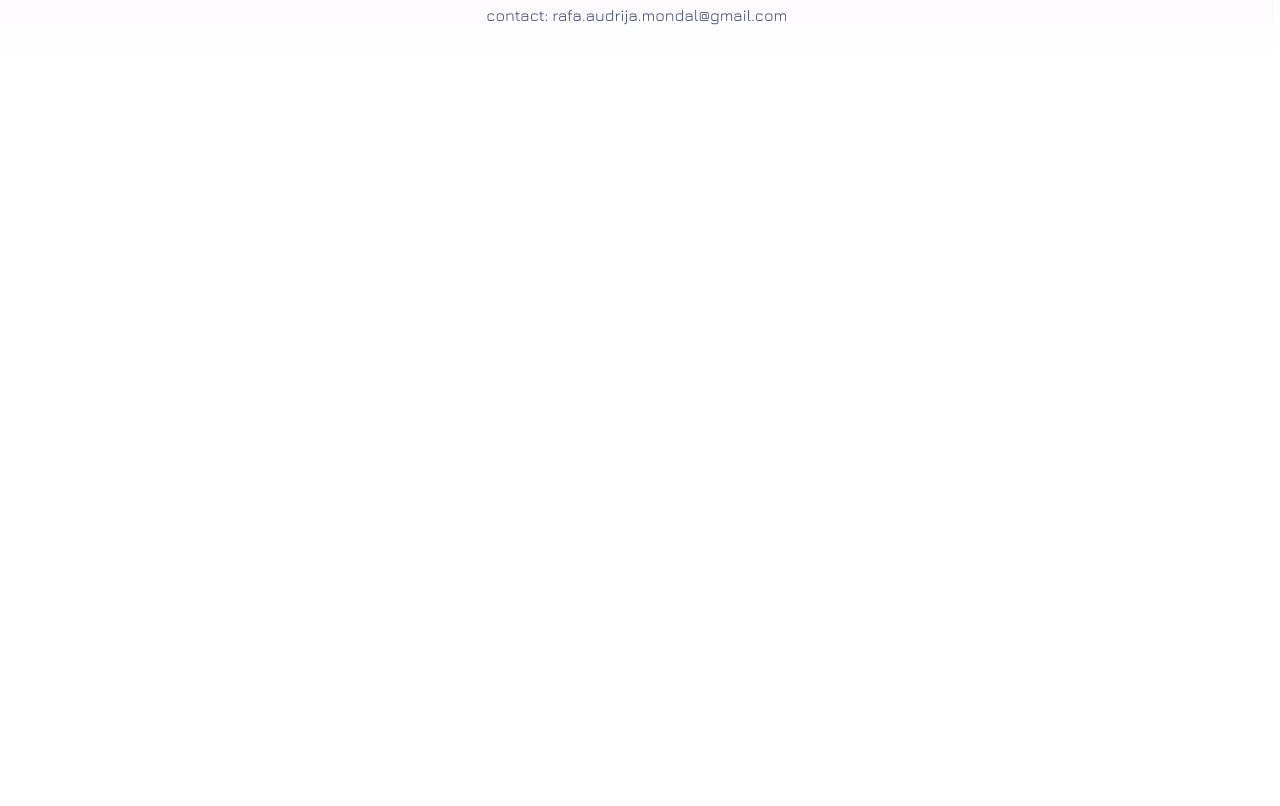
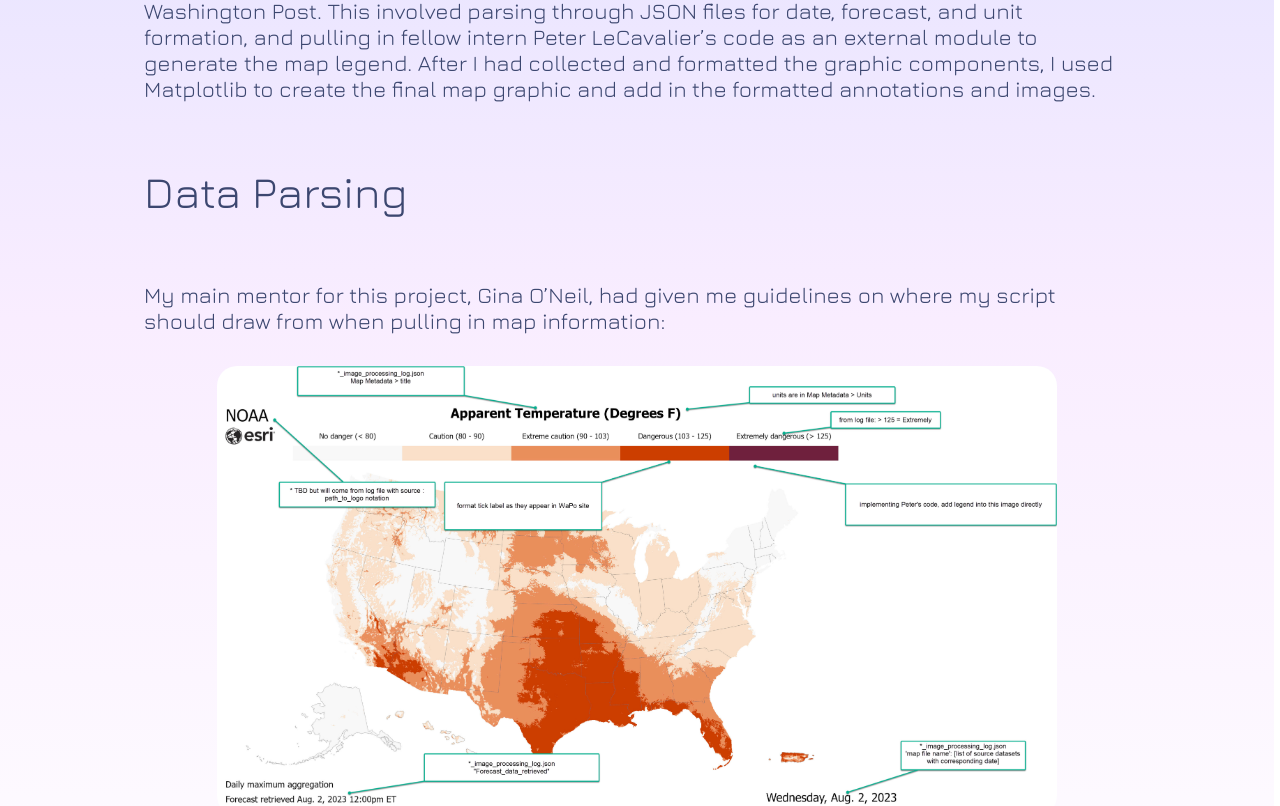
Before and after one commit to rafa-mondal/intern-blog, a SvelteKit app: page /wapo-maps in a window 1280 px wide. Shown: the part 400-1206 px from the top of the page. Before the commit the page ends 800 px from the top, so only its background shows below. Built offline with nearby package versions, Linux system fonts and the light colour scheme.

Commit message:
added wapo

```diff
--- a/src/routes/wapo-maps/+page.svelte
+++ b/src/routes/wapo-maps/+page.svelte
@@ -27,7 +27,10 @@
     </header>
     <div class="body">
         <div class='md-text'> Overview </div>
+        <div class='sm-text'> This was one of my shorter projects, but definitely one of my favorites for the summer! I was tasked with creating a formatted and labeled map graphic to be used in weather reports by the Washington Post. This involved parsing through JSON files for date, forecast, and unit formation, and pulling in fellow intern Peter LeCavalier’s code as an external module to generate the map legend. After I had collected and formatted the graphic components, I used Matplotlib to create the final map graphic and add in the formatted annotations and images.</div>
         <div class='md-text'> Data Parsing </div>
+        <div class='sm-text'>My main mentor for this project, Gina O’Neil, had given me guidelines on where my script should draw from when pulling in map information: </div>
+        <img class="img" src="/images/wapo-notes.jpg" alt=""/>
         <div class='md-text'> Generating Graphics </div>
     </div>
     <footer>thank you for reading :)<br><br>contact: rafa.audrija.mondal@gmail.com</footer>
@@ -89,7 +92,7 @@
     }
 
     .img {
-        width: 100%;
+        width: 80%;
         height: 100%;
         border-radius: 20px;
     }
@@ -104,12 +107,14 @@
         font-size: 44px;
         color: #3C4770;
         text-align: start;
+        padding: 2rem;
     }
 
     .sm-text {
         font-size: 22px;
         color: #3C4770;
         text-align: start;
+        padding: 2rem;
     }
 
     .header-text {
```
Also changed, not shown: static/images/wapo-notes.jpg (added).
